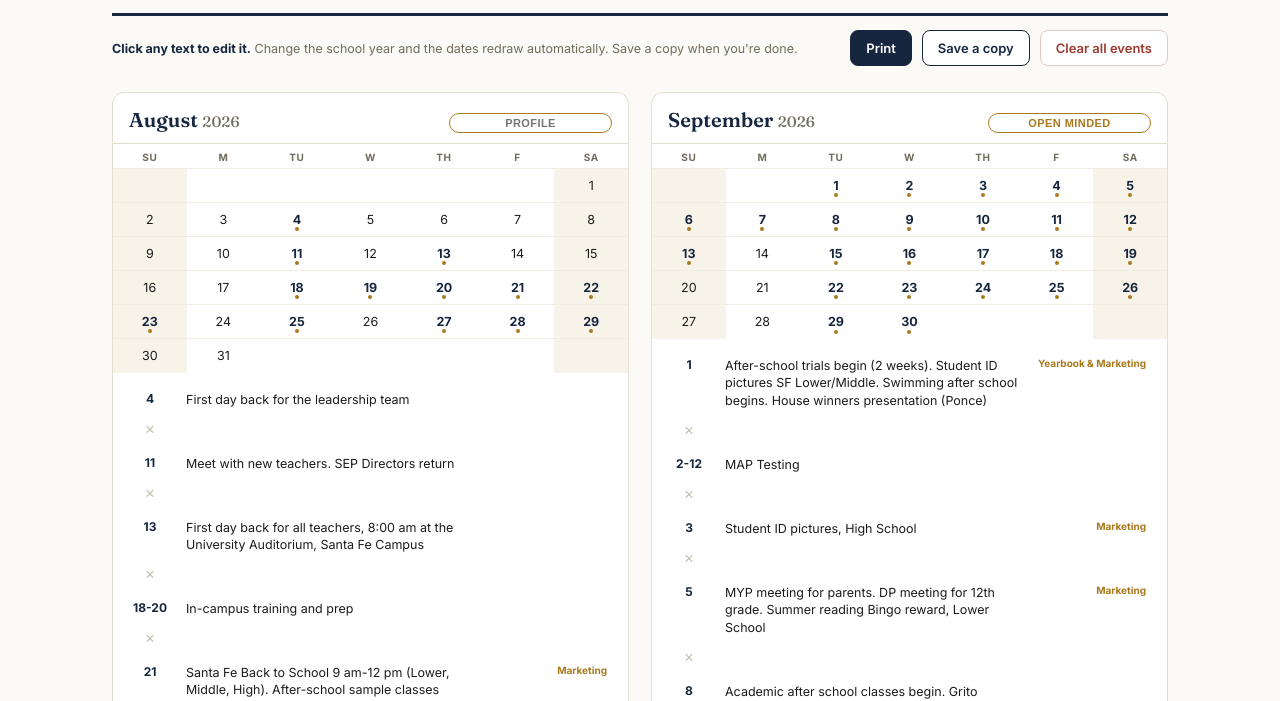
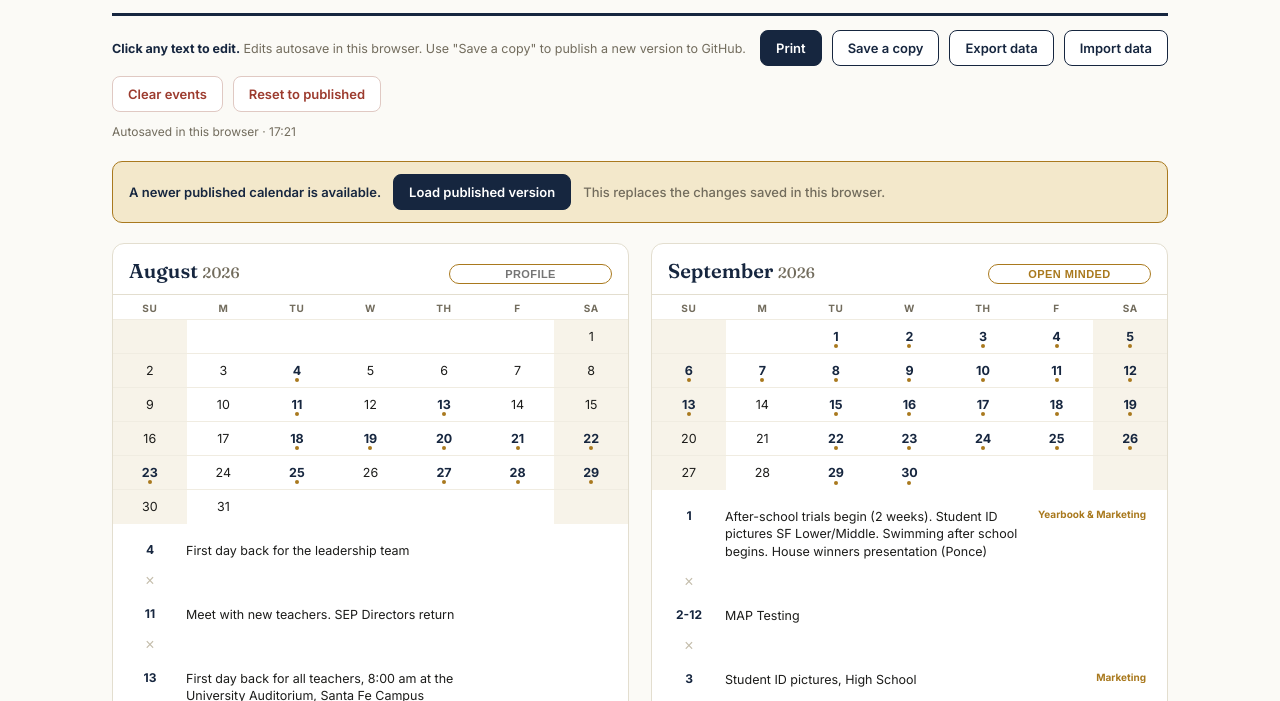
Before and after one commit to Ktyall/westhill-calendar, a plain HTML site: page index.html in a window 1280 px wide. Shown: the part 99-800 px from the top of the page. Drawn offline with Linux system fonts and the light colour scheme.

Commit message:
Add files via upload

```diff
--- a/index.html
+++ b/index.html
@@ -151,6 +151,16 @@
 
   .print-foot{display:none;}
 
+  .statusline{font-size:12px;color:var(--muted);margin:-14px 0 22px;}
+  .statusline b{color:var(--navy);}
+  .banner{
+    display:flex;flex-wrap:wrap;align-items:center;gap:12px;
+    background:var(--gold-soft);border:1px solid var(--gold);border-radius:10px;
+    padding:12px 16px;margin-bottom:20px;font-size:13px;color:var(--navy);font-weight:600;
+  }
+  .banner .sub{font-weight:500;color:var(--muted);}
+  @media print{ .statusline,.banner{display:none !important;} }
+
   /* ---------- Print ---------- */
   @media print{
     @page{margin:12mm;}
@@ -190,10 +200,21 @@
   </div>
 
   <div class="toolbar">
-    <span class="hint"><b>Click any text to edit it.</b> Change the school year and the dates redraw automatically. Save a copy when you're done.</span>
+    <span class="hint"><b>Click any text to edit.</b> Edits autosave in this browser. Use "Save a copy" to publish a new version to GitHub.</span>
     <button class="btn" id="printBtn">Print</button>
     <button class="btn ghost" id="saveBtn">Save a copy</button>
-    <button class="btn warn" id="clearBtn">Clear all events</button>
+    <button class="btn ghost" id="exportJsonBtn">Export data</button>
+    <button class="btn ghost" id="importBtn">Import data</button>
+    <button class="btn warn" id="clearBtn">Clear events</button>
+    <button class="btn warn" id="resetBtn">Reset to published</button>
+    <input type="file" id="importFile" accept=".json,.html,.htm" style="display:none">
+  </div>
+  <div class="statusline" id="statusWrap"><span id="saveStatus">Autosaved in this browser</span></div>
+
+  <div class="banner" id="banner" hidden>
+    <span>A newer published calendar is available.</span>
+    <button class="btn" id="loadPublishedBtn">Load published version</button>
+    <span class="sub">This replaces the changes saved in this browser.</span>
   </div>
 
   <div class="months" id="months"></div>
@@ -204,6 +225,7 @@
 <!-- Saved data lives here. Edit through the page, not by hand. -->
 <script id="seed" type="application/json">
 {
+  "version": 1,
   "schoolName": "Westhill Institute",
   "tagline": "Go Wildcats!",
   "startYear": 2026,
@@ -392,205 +414,177 @@
 <script>
 (function(){
   "use strict";
+  var MONTH_NAMES=["January","February","March","April","May","June","July","August","September","October","November","December"];
+  var DOW=["Su","M","Tu","W","Th","F","Sa"];
+  var STORAGE_KEY="westhill-calendar";
 
-  var MONTH_NAMES = ["January","February","March","April","May","June","July","August","September","October","November","December"];
-  var DOW = ["Su","M","Tu","W","Th","F","Sa"];
+  var SEED=JSON.parse(document.getElementById('seed').textContent);
+  if(SEED.version==null) SEED.version=1;
 
-  var STATE = JSON.parse(document.getElementById('seed').textContent);
+  function clone(o){return JSON.parse(JSON.stringify(o));}
+  function safeGet(){try{var s=window.localStorage.getItem(STORAGE_KEY);return s?JSON.parse(s):null;}catch(e){return null;}}
+  function safeSet(o){try{window.localStorage.setItem(STORAGE_KEY,JSON.stringify(o));return true;}catch(e){return false;}}
 
-  function yearForMonth(mIndex){
-    // Aug(7)..Dec(11) sit in startYear; Jan(0)..Jul(6) sit in startYear+1
-    return mIndex >= 7 ? STATE.startYear : STATE.startYear + 1;
+  var STATE, stored=safeGet(), newerPublished=false;
+  if(stored && typeof stored==='object' && stored.months){
+    STATE=stored;
+    if((stored.version||1) < SEED.version) newerPublished=true;
+  } else { STATE=clone(SEED); }
+  var storageOK=safeSet(STATE);
+
+  function pad(n){return n<10?'0'+n:''+n;}
+  function setStatus(msg,warn){
+    var el=document.getElementById('saveStatus'); if(!el) return;
+    var now=new Date();
+    el.textContent=(warn?'\u26a0 ':'')+msg+' \u00b7 '+pad(now.getHours())+':'+pad(now.getMinutes());
+    if(el.parentNode) el.parentNode.style.color=warn?'var(--danger)':'';
   }
+  function save(){ if(safeSet(STATE)) setStatus('Autosaved in this browser'); else setStatus('Edits are not being saved in this browser',true); }
 
+  function yearForMonth(m){return m>=7?STATE.startYear:STATE.startYear+1;}
   function eventDays(events){
-    // returns a Set of day numbers that have an event starting (or spanning) them
-    var set = {};
+    var set={};
     events.forEach(function(ev){
       if(!ev.d) return;
-      var parts = String(ev.d).split('-').map(function(x){return parseInt(x,10);});
-      if(isNaN(parts[0])) return;
-      var start = parts[0];
-      var end = parts.length>1 && !isNaN(parts[1]) ? parts[1] : start;
-      for(var i=start;i<=end;i++){ set[i]=true; }
+      var p=String(ev.d).split('-').map(function(x){return parseInt(x,10);});
+      if(isNaN(p[0])) return;
+      var s=p[0], e=p.length>1&&!isNaN(p[1])?p[1]:s;
+      for(var i=s;i<=e;i++) set[i]=true;
     });
     return set;
   }
+  function buildGrid(year,m,events){
+    var firstDow=new Date(year,m,1).getDay(), days=new Date(year,m+1,0).getDate(), marked=eventDays(events);
+    var html='<table class="cal"><thead><tr>';
+    for(var d=0;d<7;d++) html+='<th>'+DOW[d]+'</th>';
+    html+='</tr></thead><tbody>';
+    var total=Math.ceil((firstDow+days)/7)*7, day=1;
+    for(var c=0;c<total;c++){
+      if(c%7===0) html+='<tr>';
+      var col=c%7, we=(col===0||col===6);
+      if(c<firstDow||day>days){ html+='<td class="empty'+(we?' we':'')+'"></td>'; }
+      else{ var cls=we?'we':''; if(marked[day]) cls+=(cls?' ':'')+'ev'; html+='<td class="'+cls+'"><span class="num">'+day+'</span></td>'; day++; }
+      if(c%7===6) html+='</tr>';
+    }
+    return html+'</tbody></table>';
+  }
+  function esc(s){return (s==null?'':String(s));}
+  function aesc(s){return esc(s).replace(/"/g,'&quot;');}
 
-  function buildGrid(year, mIndex, events){
-    var firstDow = new Date(year, mIndex, 1).getDay();
-    var days = new Date(year, mIndex+1, 0).getDate();
-    var marked = eventDays(events);
-    var html = '<table class="cal"><thead><tr>';
-    for(var d=0; d<7; d++){ html += '<th>'+DOW[d]+'</th>'; }
-    html += '</tr></thead><tbody>';
-    var cell = 0;
-    var totalCells = Math.ceil((firstDow + days)/7)*7;
-    var day = 1;
-    for(var c=0; c<totalCells; c++){
-      if(c % 7 === 0) html += '<tr>';
-      var col = c % 7;
-      var isWeekend = (col === 0 || col === 6);
-      if(c < firstDow || day > days){
-        html += '<td class="empty'+(isWeekend?' we':'')+'"></td>';
-      } else {
-        var cls = isWeekend ? 'we' : '';
-        if(marked[day]) cls += (cls?' ':'') + 'ev';
-        html += '<td class="'+cls+'"><span class="num">'+day+'</span></td>';
-        day++;
-      }
-      if(c % 7 === 6) html += '</tr>';
-    }
-    html += '</tbody></table>';
-    return html;
+  function renderMonth(month,idx){
+    var year=yearForMonth(month.m), el=document.createElement('div');
+    el.className='month'; el.dataset.idx=idx;
+    var head='<div class="month-head">'
+      +'<span class="month-name">'+MONTH_NAMES[month.m]+' <span class="yr">'+year+'</span></span>'
+      +'<input class="attr" data-idx="'+idx+'" data-field="attr" value="'+aesc(month.attr)+'" placeholder="Profile" spellcheck="false" /></div>';
+    var rows='';
+    month.events.forEach(function(ev,ei){
+      rows+='<div class="ev-row">'
+        +'<input class="ev-day" data-idx="'+idx+'" data-ei="'+ei+'" data-field="d" value="'+aesc(ev.d)+'" placeholder="\u2013" spellcheck="false" />'
+        +'<textarea class="ev-text" data-idx="'+idx+'" data-ei="'+ei+'" data-field="t" rows="1" placeholder="Event">'+esc(ev.t)+'</textarea>'
+        +'<input class="ev-tag" data-idx="'+idx+'" data-ei="'+ei+'" data-field="tag" value="'+aesc(ev.tag)+'" placeholder="" spellcheck="false" />'
+        +'<button class="ev-del" data-idx="'+idx+'" data-ei="'+ei+'" title="Remove">\u00d7</button></div>';
+    });
+    el.innerHTML=head+buildGrid(year,month.m,month.events)
+      +'<div class="events">'+rows+'<button class="add-ev" data-idx="'+idx+'">+ Add event</button></div>';
+    return el;
+  }
+  function autosize(ta){ ta.style.height='auto'; ta.style.height=ta.scrollHeight+'px'; }
+
+  function render(){
+    document.getElementById('yearLabel').textContent=STATE.startYear+'\u2013'+(STATE.startYear+1);
+    document.getElementById('schoolName').textContent=STATE.schoolName;
+    document.getElementById('tagline').textContent=STATE.tagline;
+    var c=document.getElementById('months'); c.innerHTML='';
+    STATE.months.forEach(function(month,idx){ c.appendChild(renderMonth(month,idx)); });
+    c.querySelectorAll('.ev-text').forEach(autosize);
+  }
+  function regridMonth(idx){
+    var el=document.querySelector('.month[data-idx="'+idx+'"]'); if(!el) return;
+    var month=STATE.months[idx], t=document.createElement('div');
+    t.innerHTML=buildGrid(yearForMonth(month.m),month.m,month.events);
+    el.replaceChild(t.firstChild, el.querySelector('table.cal'));
   }
 
-  function esc(s){ return (s==null?'':String(s)); }
+  var container=document.getElementById('months');
+  container.addEventListener('input',function(e){
+    var t=e.target, idx=t.dataset.idx; if(idx==null) return;
+    var field=t.dataset.field;
+    if(t.classList.contains('ev-text')) autosize(t);
+    if(field==='attr'){ STATE.months[idx].attr=t.value; save(); return; }
+    var ei=t.dataset.ei;
+    if(ei!=null && field){ STATE.months[idx].events[ei][field]=t.value; if(field==='d') regridMonth(idx); save(); }
+  });
+  container.addEventListener('click',function(e){
+    var t=e.target;
+    if(t.classList.contains('add-ev')){
+      var idx=t.dataset.idx; STATE.months[idx].events.push({d:'',t:'',tag:''}); render(); save();
+      var r=document.querySelectorAll('.month[data-idx="'+idx+'"] .ev-text'); if(r.length) r[r.length-1].focus();
+    }
+    if(t.classList.contains('ev-del')){ STATE.months[t.dataset.idx].events.splice(t.dataset.ei,1); render(); save(); }
+  });
+  document.getElementById('schoolName').addEventListener('input',function(){ STATE.schoolName=this.textContent.trim(); save(); });
+  document.getElementById('tagline').addEventListener('input',function(){ STATE.tagline=this.textContent.trim(); save(); });
 
-  function renderMonth(month, idx){
-    var year = yearForMonth(month.m);
-    var el = document.createElement('div');
-    el.className = 'month';
-    el.dataset.idx = idx;
+  function shiftYear(d){ STATE.startYear+=d; render(); save(); }
+  document.getElementById('prevYear').addEventListener('click',function(){ shiftYear(-1); });
+  document.getElementById('nextYear').addEventListener('click',function(){ shiftYear(1); });
+  document.getElementById('printBtn').addEventListener('click',function(){ window.print(); });
 
-    var head = '<div class="month-head">'
-      + '<span class="month-name">'+MONTH_NAMES[month.m]+' <span class="yr">'+year+'</span></span>'
-      + '<input class="attr" data-idx="'+idx+'" data-field="attr" value="'+esc(month.attr).replace(/"/g,'&quot;')+'" placeholder="Profile" spellcheck="false" />'
-      + '</div>';
-
-    var grid = buildGrid(year, month.m, month.events);
-
-    var rows = '';
-    month.events.forEach(function(ev, ei){
-      rows += '<div class="ev-row">'
-        + '<input class="ev-day" data-idx="'+idx+'" data-ei="'+ei+'" data-field="d" value="'+esc(ev.d).replace(/"/g,'&quot;')+'" placeholder="–" spellcheck="false" />'
-        + '<textarea class="ev-text" data-idx="'+idx+'" data-ei="'+ei+'" data-field="t" rows="1" placeholder="Event">'+esc(ev.t)+'</textarea>'
-        + '<input class="ev-tag" data-idx="'+idx+'" data-ei="'+ei+'" data-field="tag" value="'+esc(ev.tag).replace(/"/g,'&quot;')+'" placeholder="" spellcheck="false" />'
-        + '<button class="ev-del" data-idx="'+idx+'" data-ei="'+ei+'" title="Remove">×</button>'
-        + '</div>';
-    });
-
-    el.innerHTML = head + grid
-      + '<div class="events">' + rows
-      + '<button class="add-ev" data-idx="'+idx+'">+ Add event</button>'
-      + '</div>';
-    return el;
-  }
-
-  function autosize(ta){
-    ta.style.height = 'auto';
-    ta.style.height = (ta.scrollHeight) + 'px';
-  }
-
-  function render(){
-    document.getElementById('yearLabel').textContent = STATE.startYear + '–' + (STATE.startYear+1);
-    document.getElementById('schoolName').textContent = STATE.schoolName;
-    document.getElementById('tagline').textContent = STATE.tagline;
-
-    var container = document.getElementById('months');
-    container.innerHTML = '';
-    STATE.months.forEach(function(month, idx){
-      container.appendChild(renderMonth(month, idx));
-    });
-    // size textareas after they're in the DOM
-    container.querySelectorAll('.ev-text').forEach(autosize);
-  }
-
-  function regridMonth(idx){
-    // redraw just the grid for one month after an event-day edit
-    var monthEl = document.querySelector('.month[data-idx="'+idx+'"]');
-    if(!monthEl) return;
-    var month = STATE.months[idx];
-    var year = yearForMonth(month.m);
-    var oldTable = monthEl.querySelector('table.cal');
-    var temp = document.createElement('div');
-    temp.innerHTML = buildGrid(year, month.m, month.events);
-    monthEl.replaceChild(temp.firstChild, oldTable);
-  }
-
-  // ---- Editing ----
-  var container = document.getElementById('months');
-
-  container.addEventListener('input', function(e){
-    var t = e.target;
-    var idx = t.dataset.idx;
-    if(idx == null) return;
-    var field = t.dataset.field;
-
-    if(t.classList.contains('ev-text')) autosize(t);
-
-    if(field === 'attr'){
-      STATE.months[idx].attr = t.value;
-      return;
+  document.getElementById('clearBtn').addEventListener('click',function(){
+    if(confirm('Remove every event from all months? Month names and grids stay. Your saved or published copies are not affected.')){
+      STATE.months.forEach(function(m){ m.events=[]; }); render(); save();
     }
-    var ei = t.dataset.ei;
-    if(ei != null && field){
-      STATE.months[idx].events[ei][field] = t.value;
-      if(field === 'd') regridMonth(idx);
+  });
+  document.getElementById('resetBtn').addEventListener('click',function(){
+    if(confirm('Discard the changes saved in this browser and reload the published version?')){
+      STATE=clone(SEED); save(); render();
+      var b=document.getElementById('banner'); if(b) b.hidden=true; setStatus('Loaded published version');
     }
   });
 
-  container.addEventListener('click', function(e){
-    var t = e.target;
-    if(t.classList.contains('add-ev')){
-      var idx = t.dataset.idx;
-      STATE.months[idx].events.push({d:'', t:'', tag:''});
-      render();
-      // focus the new row's text field
-      var rows = document.querySelectorAll('.month[data-idx="'+idx+'"] .ev-text');
-      if(rows.length) rows[rows.length-1].focus();
-    }
-    if(t.classList.contains('ev-del')){
-      var i = t.dataset.idx, ei = t.dataset.ei;
-      STATE.months[i].events.splice(ei,1);
-      render();
-    }
+  function downloadBlob(content,type,filename){
+    var url=URL.createObjectURL(new Blob([content],{type:type}));
+    var a=document.createElement('a'); a.href=url; a.download=filename;
+    document.body.appendChild(a); a.click(); document.body.removeChild(a);
+    setTimeout(function(){ URL.revokeObjectURL(url); },1000);
+  }
+  document.getElementById('saveBtn').addEventListener('click',function(){
+    STATE.version=(STATE.version||1)+1; save();
+    document.getElementById('seed').textContent=JSON.stringify(STATE,null,2);
+    downloadBlob('<!DOCTYPE html>\n'+document.documentElement.outerHTML,'text/html','Westhill-Calendar-'+STATE.startYear+'-'+(STATE.startYear+1)+'.html');
+    setStatus('Saved a copy (v'+STATE.version+')');
   });
-
-  // masthead editable text
-  document.getElementById('schoolName').addEventListener('input', function(){
-    STATE.schoolName = this.textContent.trim();
+  document.getElementById('exportJsonBtn').addEventListener('click',function(){
+    downloadBlob(JSON.stringify(STATE,null,2),'application/json','Westhill-Calendar-'+STATE.startYear+'-'+(STATE.startYear+1)+'.json');
   });
-  document.getElementById('tagline').addEventListener('input', function(){
-    STATE.tagline = this.textContent.trim();
+  document.getElementById('importBtn').addEventListener('click',function(){ document.getElementById('importFile').click(); });
+  document.getElementById('importFile').addEventListener('change',function(e){
+    var file=e.target.files[0]; if(!file) return;
+    var reader=new FileReader();
+    reader.onload=function(){
+      try{
+        var text=reader.result, data;
+        if(/\.html?$/i.test(file.name)){
+          var m=text.match(/<script id="seed"[^>]*>([\s\S]*?)<\/script>/);
+          if(!m) throw new Error('no seed'); data=JSON.parse(m[1]);
+        } else { data=JSON.parse(text); }
+        if(!data.months) throw new Error('bad data');
+        STATE=data; save(); render();
+        var b=document.getElementById('banner'); if(b) b.hidden=true; setStatus('Imported '+file.name);
+      }catch(err){ alert('Could not read that file. Pick a calendar .html or .json saved from this tool.'); }
+    };
+    reader.readAsText(file); e.target.value='';
   });
-
-  // ---- Year navigation ----
-  function shiftYear(delta){
-    STATE.startYear += delta;
-    render();
-  }
-  document.getElementById('prevYear').addEventListener('click', function(){ shiftYear(-1); });
-  document.getElementById('nextYear').addEventListener('click', function(){ shiftYear(1); });
-
-  // ---- Print ----
-  document.getElementById('printBtn').addEventListener('click', function(){ window.print(); });
-
-  // ---- Clear all events ----
-  document.getElementById('clearBtn').addEventListener('click', function(){
-    if(confirm('Remove every event from all months? The calendar grids and month names stay. This cannot be undone in the page, but your saved copies are unaffected.')){
-      STATE.months.forEach(function(m){ m.events = []; });
-      render();
-    }
-  });
-
-  // ---- Save a copy (self-contained HTML with current data baked in) ----
-  document.getElementById('saveBtn').addEventListener('click', function(){
-    document.getElementById('seed').textContent = JSON.stringify(STATE, null, 2);
-    var doctype = '<!DOCTYPE html>\n';
-    var html = doctype + document.documentElement.outerHTML;
-    var blob = new Blob([html], {type:'text/html'});
-    var url = URL.createObjectURL(blob);
-    var a = document.createElement('a');
-    a.href = url;
-    a.download = 'Westhill-Calendar-' + STATE.startYear + '-' + (STATE.startYear+1) + '.html';
-    document.body.appendChild(a);
-    a.click();
-    document.body.removeChild(a);
-    setTimeout(function(){ URL.revokeObjectURL(url); }, 1000);
+  var lp=document.getElementById('loadPublishedBtn');
+  if(lp) lp.addEventListener('click',function(){
+    STATE=clone(SEED); save(); render();
+    document.getElementById('banner').hidden=true; setStatus('Loaded published version');
   });
 
   render();
+  if(newerPublished){ var b=document.getElementById('banner'); if(b) b.hidden=false; }
+  setStatus(storageOK?'Autosaved in this browser':'Edits are not being saved in this browser', !storageOK);
 })();
 </script>
 </body>
```
